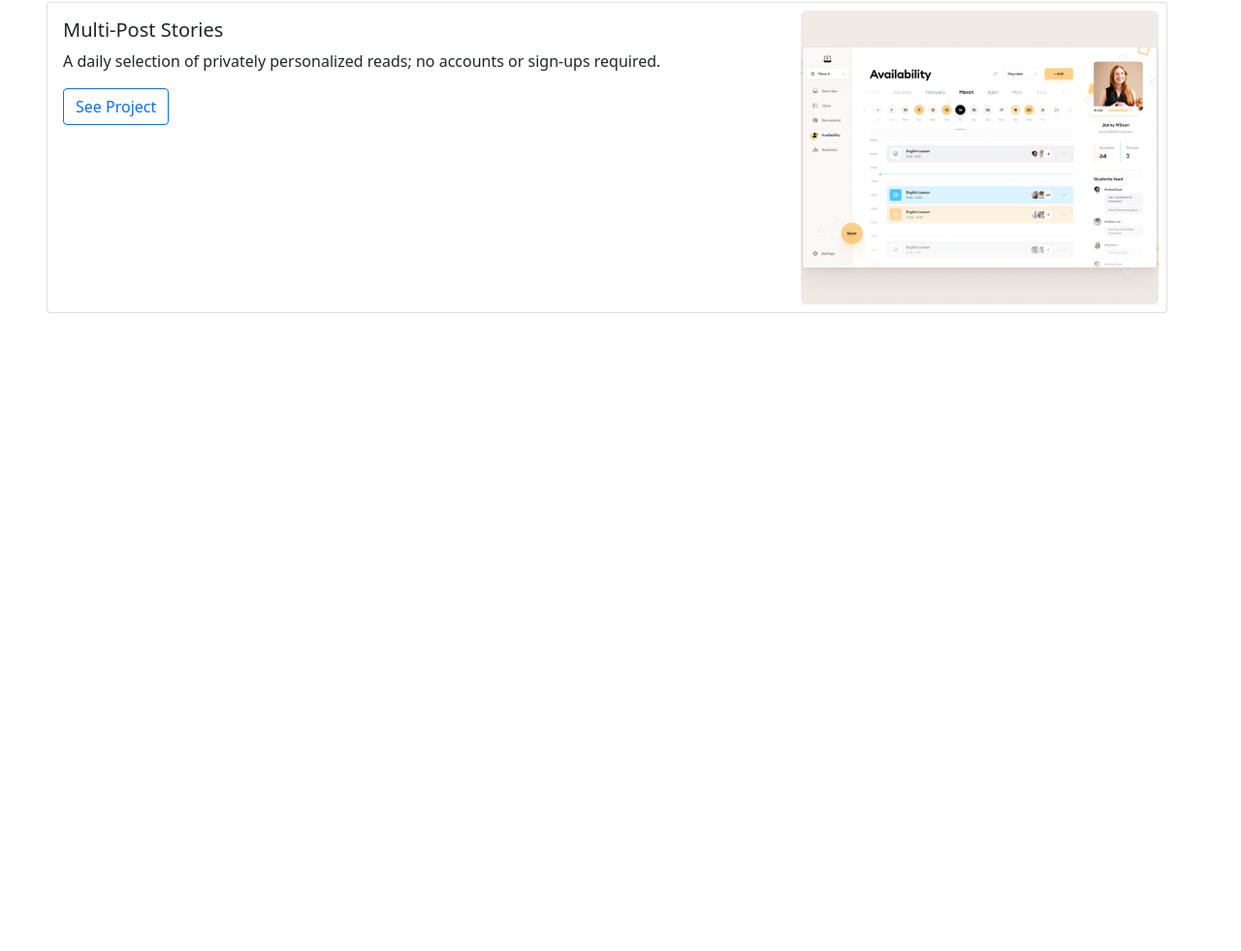
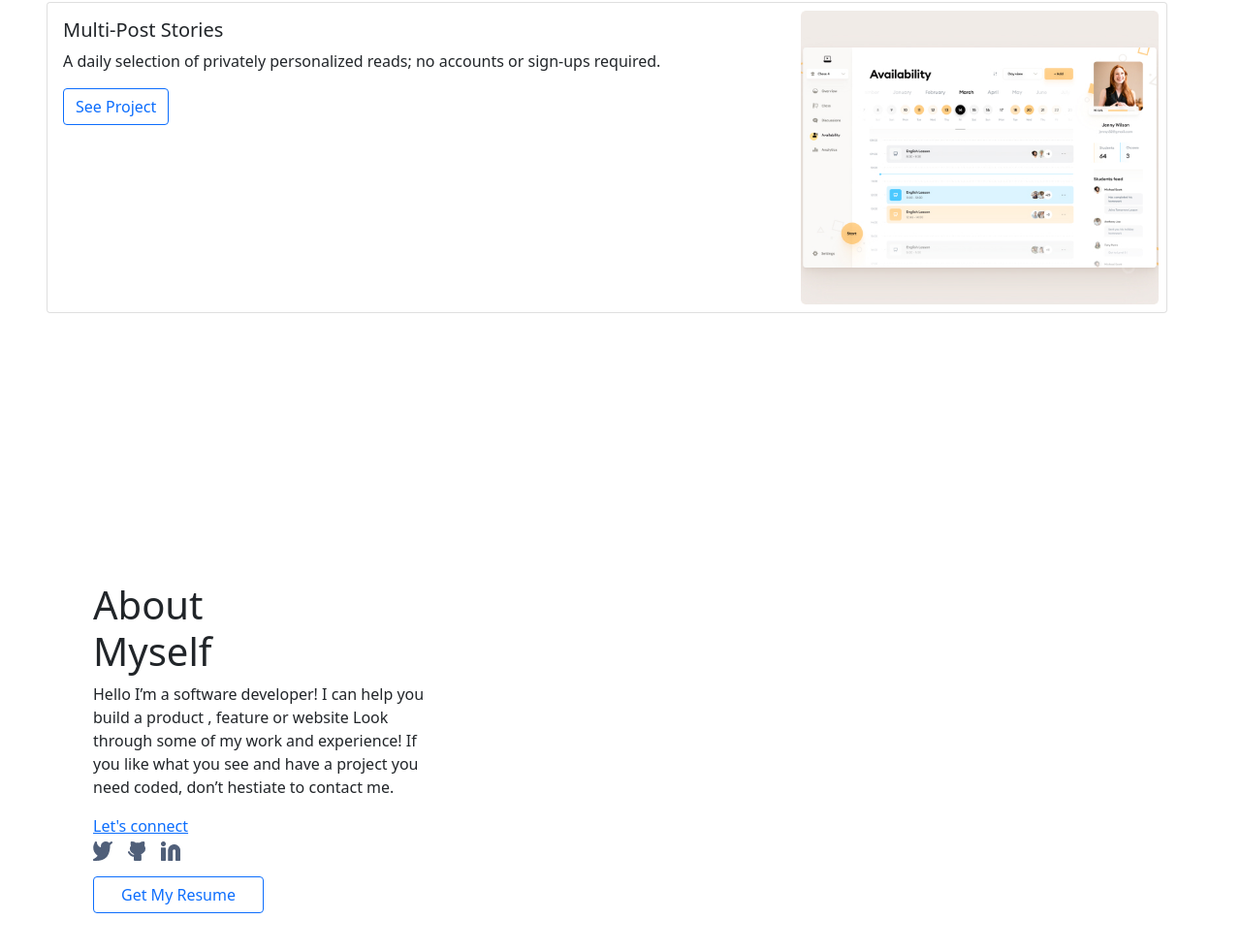
Before and after one commit to NasKhalil/Portfolio-bootstrap-version, a plain HTML site: page index.html in a window 1280 px wide. Shown: the part 2003-2984 px from the top of the page at 97% size. Before the commit the page ends 2374 px from the top, so only its background shows below. Drawn offline with Linux system fonts and the light colour scheme.

Commit message:
Add the about myself section into the repo

```diff
--- a/index.html
+++ b/index.html
@@ -112,6 +112,24 @@
         </div>
       </div>
     </section>
+    <section class="headline d-flex flex-column justify-content-center mt-5 ms-5 min-vh-100">
+      <div class="col-lg-4">
+        <h1 class=" ms-5">About <br>
+          Myself</h1>
+        <p class="ms-5"style="max-width: 906px;">Hello I’m a software developer! I can help you build a product ,
+          feature or website Look through some of my work and experience!
+          If you like what you see and have a project you need coded, don’t hestiate to contact me.</p>
+          <a href="#" class="ms-5 mb-2 link-unstyled">Let's connect</a>
+          <ul class="d-flex ms-5 list-unstyled">
+            <li><img class="me-3" src="Media/twitter.jpg"/></li>
+            <li><img class="me-3" src="Media/github.jpg"/></li>
+            <li><img class="me-3" src="Media/Linkedin.jpg"/></li>
+          </ul>
+          <button type="button" class="btn btn-outline-primary ms-5 " style="width: 176px;">
+            Get My Resume
+          </button>
+      </div>
+    </section>
   </main>
 </body>
 </html>
```
